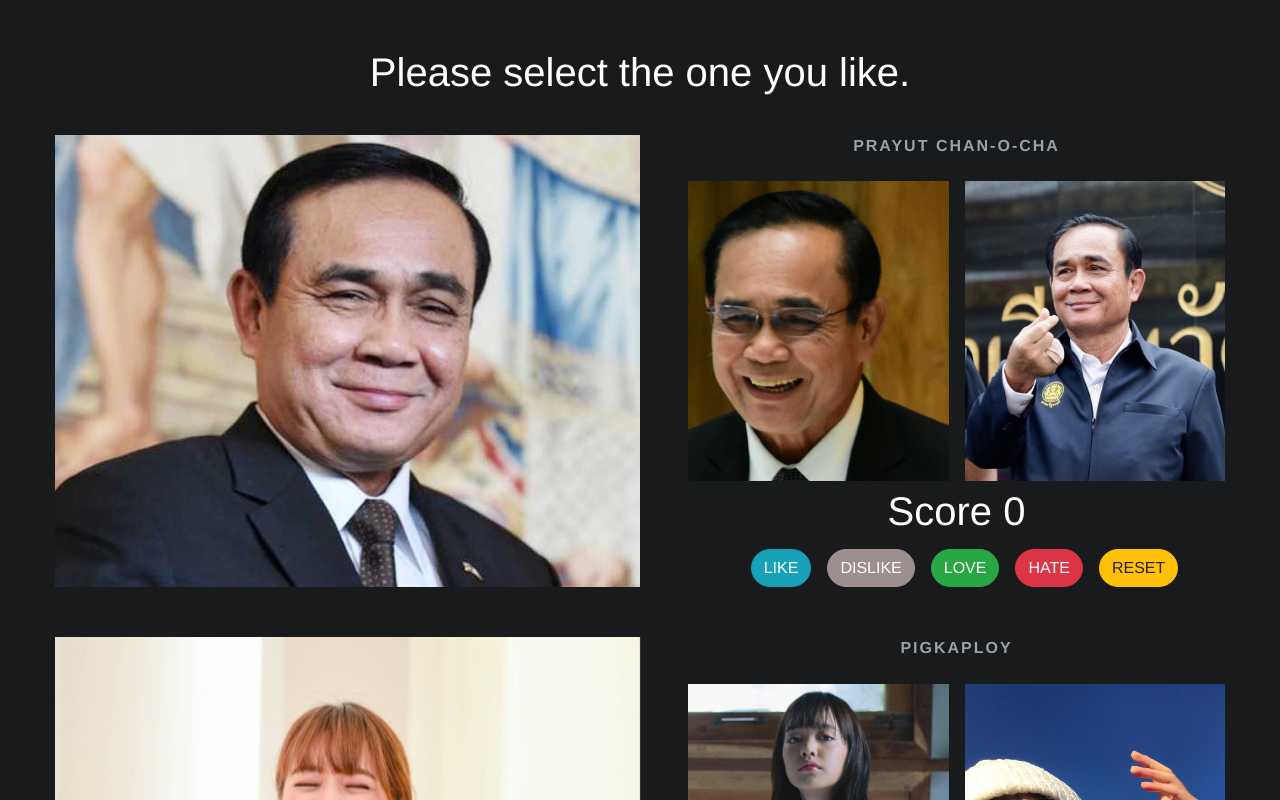
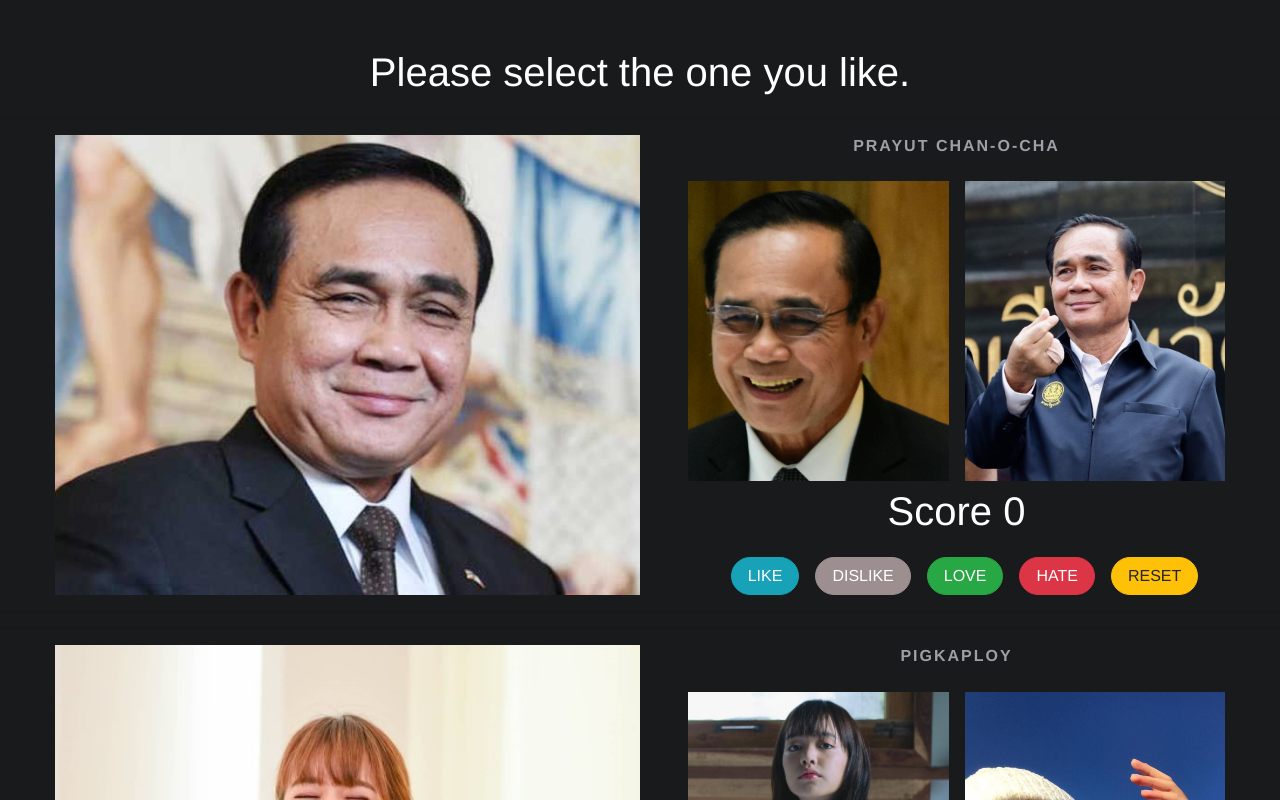
Before and after one commit to youpoko0404/project_buttom, a Vue app: page / in a window 1280 px wide. Shown: the top 800 px of the page. Built offline with nearby package versions, Linux system fonts and the light colour scheme.

Commit message:
edit button paddind,mt

```diff
--- a/src/App.vue
+++ b/src/App.vue
@@ -3,6 +3,7 @@
     <section class="ftco-about" id="about">
       <HelloWorld msg="Please select the one you like." />
       <hr />
+      <!-- select  -->
       <div class="container">
         <div class="row d-flex no-gutters">
           <div class="col-md-6 col-lg-6 d-flex">
@@ -35,8 +36,10 @@
           </div>
         </div>
       </div>
+      <!-- end select  -->
       <hr />
       <hr />
+      <!-- select  -->
       <div class="container">
         <div class="row d-flex no-gutters">
           <div class="col-md-6 col-lg-6 d-flex">
@@ -69,6 +72,7 @@
           </div>
         </div>
       </div>
+      <!-- end select  -->
     </section>
   </div>
 </template>
--- a/src/components/CsButton.vue
+++ b/src/components/CsButton.vue
@@ -1,10 +1,10 @@
 <template>
   <div>
-    <button v-on:click="upFunction" class="btn btn-info ml-3">LIKE</button>
-    <button v-on:click="downFunction" class="btn btn-primary ml-3">DISLIKE</button>
-    <button v-on:click="LoveFunction" class="btn btn-success ml-3">LOVE</button>
-    <button v-on:click="HateFunction" class="btn btn-danger ml-3">HATE</button>
-    <button v-on:click="ResetFunction" class="btn btn-warning ml-3">RESET</button>
+    <button v-on:click="upFunction" class="btn btn-info ml-3 mt-2 pl-3 pr-3">LIKE</button>
+    <button v-on:click="downFunction" class="btn btn-primary ml-3 mt-2 pl-3 pr-3">DISLIKE</button>
+    <button v-on:click="LoveFunction" class="btn btn-success ml-3 mt-2 pl-3 pr-3">LOVE</button>
+    <button v-on:click="HateFunction" class="btn btn-danger ml-3 mt-2 pl-3 pr-3">HATE</button>
+    <button v-on:click="ResetFunction" class="btn btn-warning ml-3 mt-2 pl-3 pr-3">RESET</button>
   </div>
 </template>
 <script>
```
